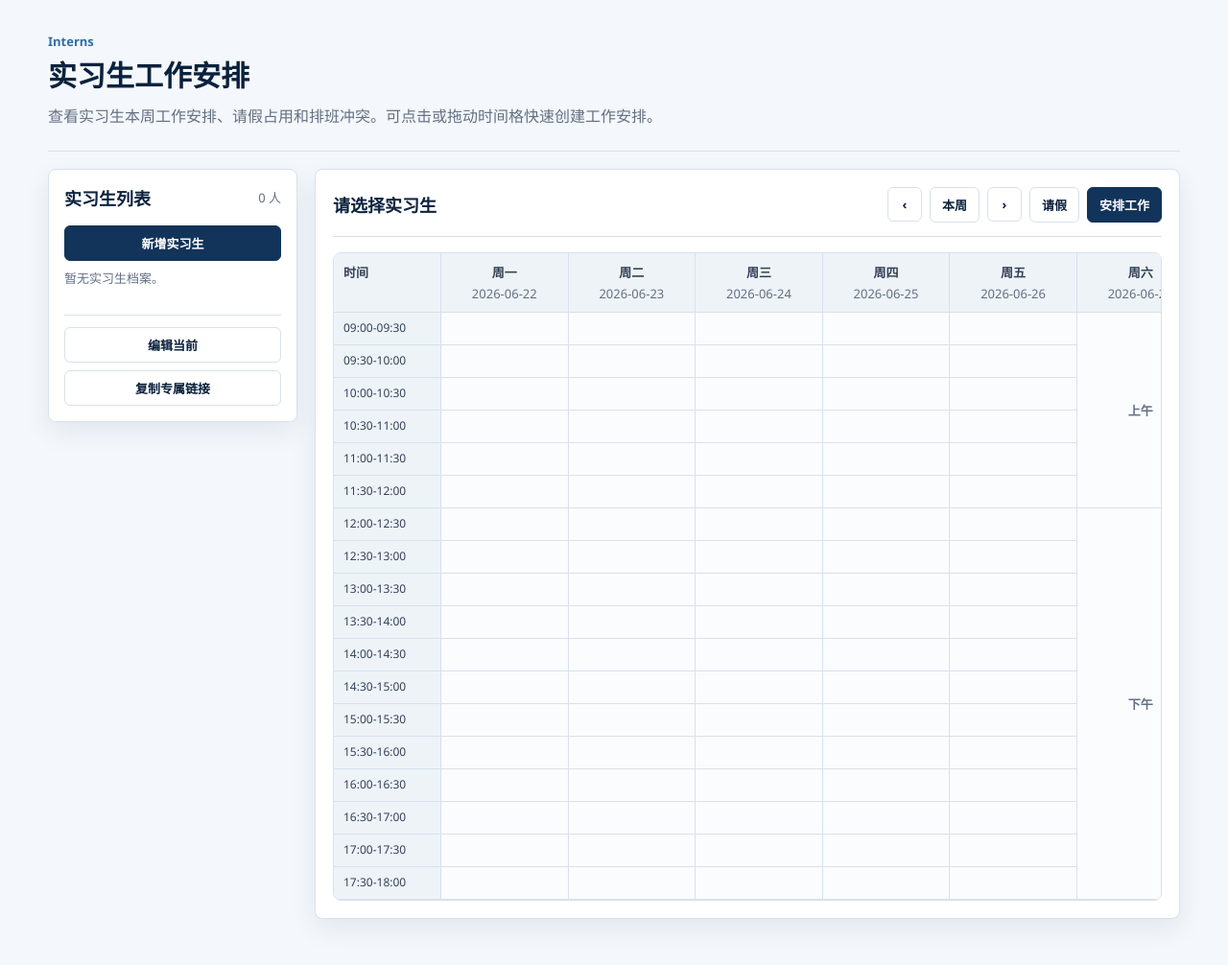
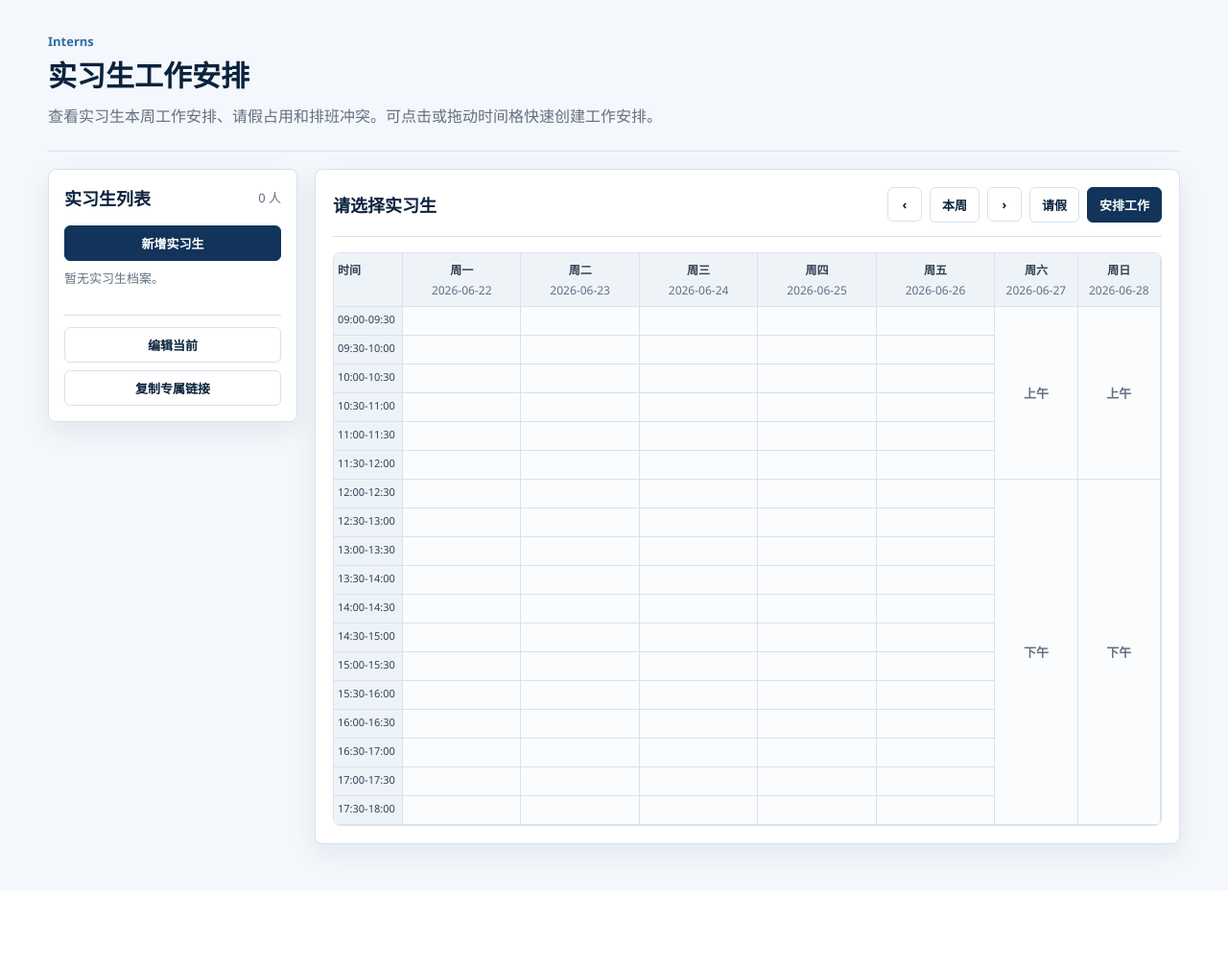
Before and after one commit to Yizhour/Northteam, a Django app: page /interns/ in a window 1280 px wide. Shown: the part 65-1071 px from the top of the page at 96% size. After the commit the page ends 973 px from the top, so only its background shows below. Run offline with Django 5.2, Linux system fonts and the light colour scheme; the visitor is signed in with stand-in values (Sample User, id 1); data comes from the database, SQL or seed files in the repository; data that the repository does not hold is empty.

Commit message:
Polish intern schedule and bond upload status

```diff
--- a/dashboard/templates/dashboard/interns.html
+++ b/dashboard/templates/dashboard/interns.html
@@ -49,6 +49,8 @@
         </div>
     </section>
 </section>
+
+<div class="copy-toast" id="copyToast" role="status" hidden></div>
 
 {% if not intern_share_token %}
 <div class="modal-backdrop" id="scheduleModal" hidden>
@@ -218,6 +220,15 @@
         return copied;
     }
 
+    function showCopyNotice(message, isError = false) {
+        const node = $('copyToast');
+        node.textContent = message;
+        node.classList.toggle('error', isError);
+        node.hidden = false;
+        clearTimeout(node._timer);
+        node._timer = setTimeout(() => { node.hidden = true; }, 2200);
+    }
+
     function weekDays() {
         const base = parseDate(state.weekStart);
         return weekdays.map((label, index) => {
@@ -289,10 +300,10 @@
         }
         const days = weekDays();
         const slots = timeSlots();
-        const gridStyle = `position:relative;display:grid;min-width:1040px;background:#fff;grid-template-columns:112px repeat(${days.length}, minmax(128px, 1fr));grid-template-rows:auto repeat(${totalSlots}, minmax(34px, auto));`;
-        const headStyle = 'padding:10px;color:#334155;background:#eef3f8;font-size:13px;font-weight:700;border-right:1px solid #d8e1ec;border-bottom:1px solid #d8e1ec;';
-        const timeStyle = 'padding:8px 10px;color:#334155;background:#eef3f8;font-size:12px;line-height:1.25;border-right:1px solid #d8e1ec;border-bottom:1px solid #d8e1ec;';
-        const cellStyle = 'min-height:34px;padding:0;background:#fbfcfe;border:0;border-right:1px solid #d8e1ec;border-bottom:1px solid #d8e1ec;cursor:crosshair;font:inherit;text-align:center;';
+        const gridStyle = `position:relative;display:grid;width:100%;min-width:0;background:#fff;grid-template-columns:72px repeat(5, minmax(0, 1fr)) repeat(2, minmax(0, .7fr));grid-template-rows:auto repeat(${totalSlots}, minmax(30px, auto));`;
+        const headStyle = 'box-sizing:border-box;padding:8px 4px;color:#334155;background:#eef3f8;font-size:12px;font-weight:700;border-right:1px solid #d8e1ec;border-bottom:1px solid #d8e1ec;overflow:hidden;';
+        const timeStyle = 'box-sizing:border-box;padding:6px 4px;color:#334155;background:#eef3f8;font-size:11px;line-height:1.2;border-right:1px solid #d8e1ec;border-bottom:1px solid #d8e1ec;white-space:normal;';
+        const cellStyle = 'box-sizing:border-box;min-height:30px;padding:0;background:#fbfcfe;border:0;border-right:1px solid #d8e1ec;border-bottom:1px solid #d8e1ec;cursor:crosshair;font:inherit;text-align:center;';
         const timeColumn = slots.map((slot) => `<div class="time-column schedule-time-slot" style="grid-column:1;grid-row:${slot.index + 2};${timeStyle}">${slot.label}</div>`).join('');
         const dayCells = days.map((day, dayIndex) => cellsForDay(day).map((cell) => `
             <button class="schedule-cell ${isCellSelected(day.date, cell) ? 'selecting' : ''}" type="button" data-date="${day.date}" data-start-slot="${cell.startSlot}" data-end-slot="${cell.endSlot}" style="grid-column:${dayIndex + 2};grid-row:${cell.startSlot + 2} / ${cell.endSlot + 2};${cellStyle}">
@@ -513,7 +524,8 @@
     if (!shareToken) $('newInternBtn').addEventListener('click', () => openInternModal());
     if (!shareToken) $('editInternBtn').addEventListener('click', () => { if (state.selectedIntern) openInternModal(state.selectedIntern); });
     if (!shareToken) $('copyInternLinkBtn').addEventListener('click', async () => {
-        await copyText(shareUrlFor(state.selectedIntern));
+        const copied = await copyText(shareUrlFor(state.selectedIntern));
+        showCopyNotice(copied ? '专属链接已复制' : '复制失败，请手动复制', !copied);
     });
     if (!shareToken) $('deleteInternInModalBtn').addEventListener('click', async () => {
         if (!state.internModalItem) return;
--- a/dashboard/tests.py
+++ b/dashboard/tests.py
@@ -150,6 +150,7 @@ class DashboardPageTests(TestCase):
         self.assertTrue(payload['ok'])
         self.assertEqual(payload['data']['total_rows'], 1)
         self.assertEqual(payload['data']['rows'][0]['code'], 'B001')
+        self.assertEqual(payload['data']['path'], 'bonds.csv')
         self.assertEqual(config_payload['data']['date_columns'], ['pay_date'])
         self.assertEqual(config_payload['data']['display_columns'], ['code', 'pay_date'])
         self.assertEqual(after_files, before_files)
@@ -379,7 +380,8 @@ class DashboardPageTests(TestCase):
         self.assertEqual(response.status_code, 200)
         self.assertNotContains(response, 'id="deleteInternBtn"')
         self.assertContains(response, 'id="deleteInternInModalBtn"')
-        self.assertContains(response, 'position:relative;display:grid')
+        self.assertContains(response, 'id="copyToast"')
+        self.assertContains(response, 'position:relative;display:grid;width:100%;min-width:0')
 
     def test_leave_schedule_can_be_edited_by_any_member(self):
         intern = Intern.objects.create(name='请假对象')
--- a/static/css/site.css
+++ b/static/css/site.css
@@ -732,7 +732,7 @@ h2 {
 }
 
 .schedule-table-wrap {
-    overflow-x: auto;
+    overflow-x: hidden;
     border: 1px solid var(--color-line);
     border-radius: 8px;
 }
@@ -740,7 +740,8 @@ h2 {
 .schedule-grid {
     position: relative;
     display: grid;
-    min-width: 1040px;
+    width: 100%;
+    min-width: 0;
     background: #ffffff;
 }
 
@@ -865,8 +866,27 @@ h2 {
 }
 
 .time-column {
-    width: 112px;
+    width: auto;
     white-space: nowrap;
+}
+
+.copy-toast {
+    position: fixed;
+    right: 24px;
+    bottom: 24px;
+    z-index: 60;
+    max-width: min(360px, calc(100vw - 48px));
+    padding: 12px 16px;
+    color: #ffffff;
+    background: #123b63;
+    border-radius: 8px;
+    box-shadow: 0 18px 40px rgba(15, 23, 42, 0.22);
+    font-size: 14px;
+    font-weight: 700;
+}
+
+.copy-toast.error {
+    background: #991b1b;
 }
 
 .schedule-block {
--- a/templates/base.html
+++ b/templates/base.html
@@ -5,7 +5,7 @@
     <meta charset="utf-8">
     <meta name="viewport" content="width=device-width, initial-scale=1">
     <title>{% block title %}NorthTeam 工作台{% endblock %}</title>
-    <link rel="stylesheet" href="{% static 'css/site.css' %}?v=20260628-2">
+    <link rel="stylesheet" href="{% static 'css/site.css' %}?v=20260628-3">
 </head>
 <body>
     {% if not hide_chrome %}
--- a/tools/bondreminder/app/static/js/app.js
+++ b/tools/bondreminder/app/static/js/app.js
@@ -112,7 +112,7 @@ function bindColumnSelects() {
 }
 
 function renderPreview() {
-  $("bondPath").textContent = state.preview.path ? `当前缓存：${state.preview.path}；共 ${state.preview.total_rows || 0} 行` : "尚未加载债券数据。";
+  $("bondPath").textContent = state.preview.path ? `当前数据库数据：来源 ${state.preview.path}；共 ${state.preview.total_rows || 0} 行` : "尚未加载债券数据。";
   const table = $("previewTable");
   const columns = state.preview.columns || [];
   const rows = state.preview.rows || [];
@@ -608,7 +608,7 @@ function setupEvents() {
     renderPreview();
     renderColumns();
     $("bondFile").value = "";
-    toast("债券数据已上传并缓存");
+    toast("债券数据已上传并写入数据库");
   });
   $("refreshPreviewBtn").addEventListener("click", async () => {
     state.preview = await api("/api/bond-preview");
--- a/tools/bondreminder/app/storage.py
+++ b/tools/bondreminder/app/storage.py
@@ -408,16 +408,17 @@ def read_table(path, header=0, nrows=None):
     return df
 
 
-def cache_bond_table(source_path, header=0):
+def cache_bond_table(source_path, header=0, source_name=""):
     df = read_table(source_path, header=header)
+    source_label = source_name or Path(source_path).name
     if _database_ready():
-        _save_table(TABLE_BOND, df, source_path=source_path)
+        _save_table(TABLE_BOND, df, source_path=source_label)
     else:
         BOND_CACHE_FILE.parent.mkdir(parents=True, exist_ok=True)
         df.to_csv(BOND_CACHE_FILE, index=False, encoding="utf-8-sig")
     config = load_config()
     config["excel_path"] = str(BOND_CACHE_FILE)
-    config["ui_original_path"] = str(source_path)
+    config["ui_original_path"] = source_label
     config["ui_header_row_index"] = int(header)
     save_config(config)
     return df
```
Also changed, not shown: tools/bondreminder/django_app/views.py (+5 -3 lines).
